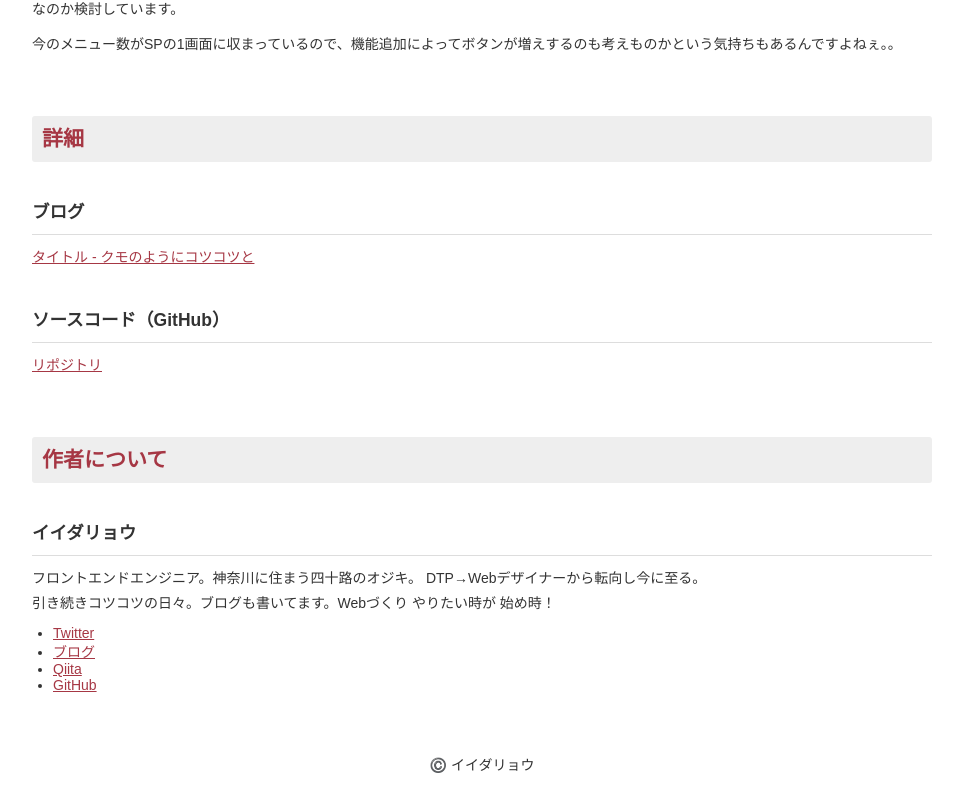
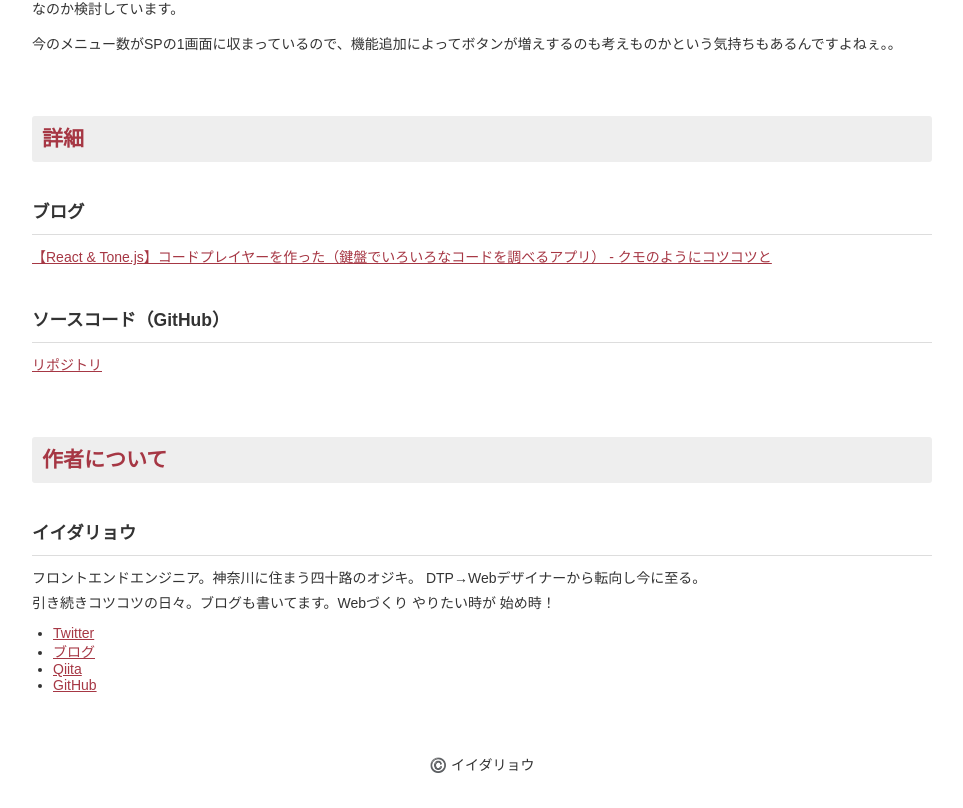
Before and after one commit to ryo-i/chord-player, a Next.js app: page /about in a window 1280 px wide. Shown: the part 4457-5265 px from the top of the page, without its empty margins (158-1121 px from the left). Built offline with nearby package versions, Linux system fonts and the light colour scheme.

Commit message:
ブログのリンクを追加 #10

```diff
--- a/pages/about.tsx
+++ b/pages/about.tsx
@@ -104,7 +104,7 @@ function About() {
                 <h2>詳細</h2>
                 <section>
                     <h3>ブログ</h3>
-                    <p><a href="https://www.i-ryo.com/entry/xxxx">タイトル - クモのようにコツコツと</a></p>
+                    <p><a href="https://www.i-ryo.com/entry/2021/10/27/064429">【React & Tone.js】コードプレイヤーを作った（鍵盤でいろいろなコードを調べるアプリ） - クモのようにコツコツと</a></p>
                 </section>
                 <section>
                     <h3>ソースコード（GitHub）</h3>
```
Also changed, not shown: 1 other file (tests, documents, lock files or other folders).
